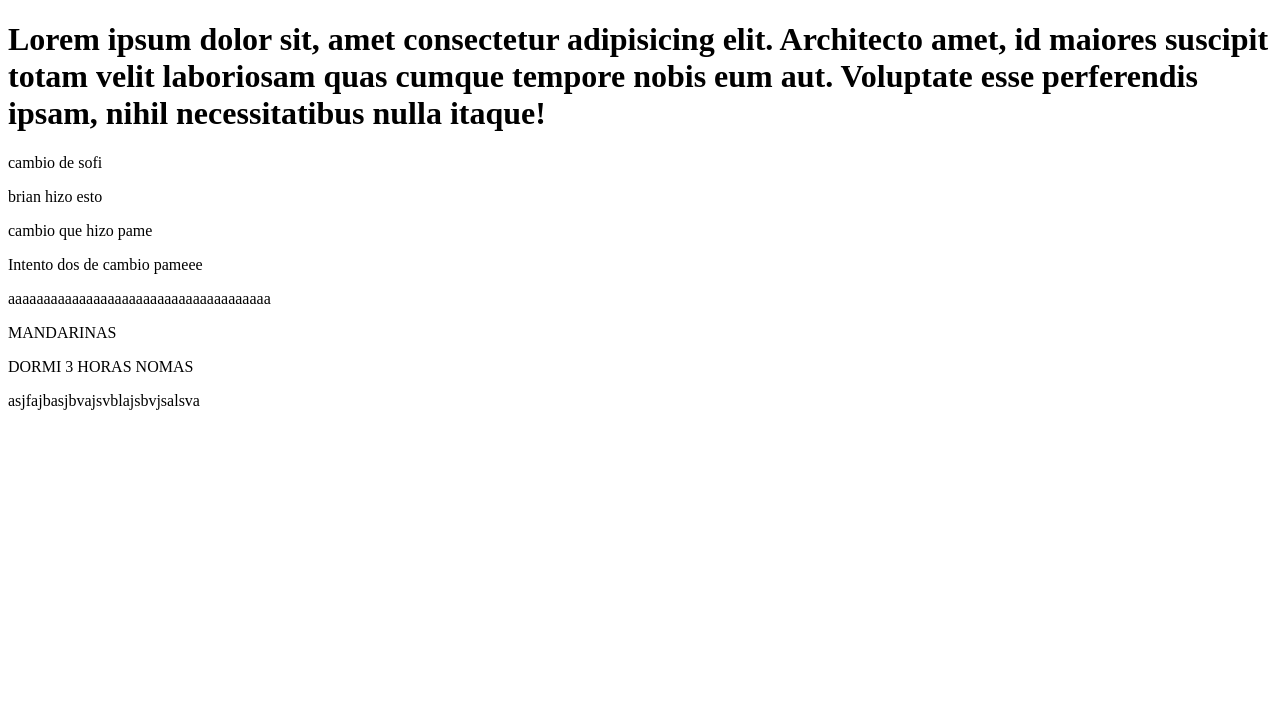
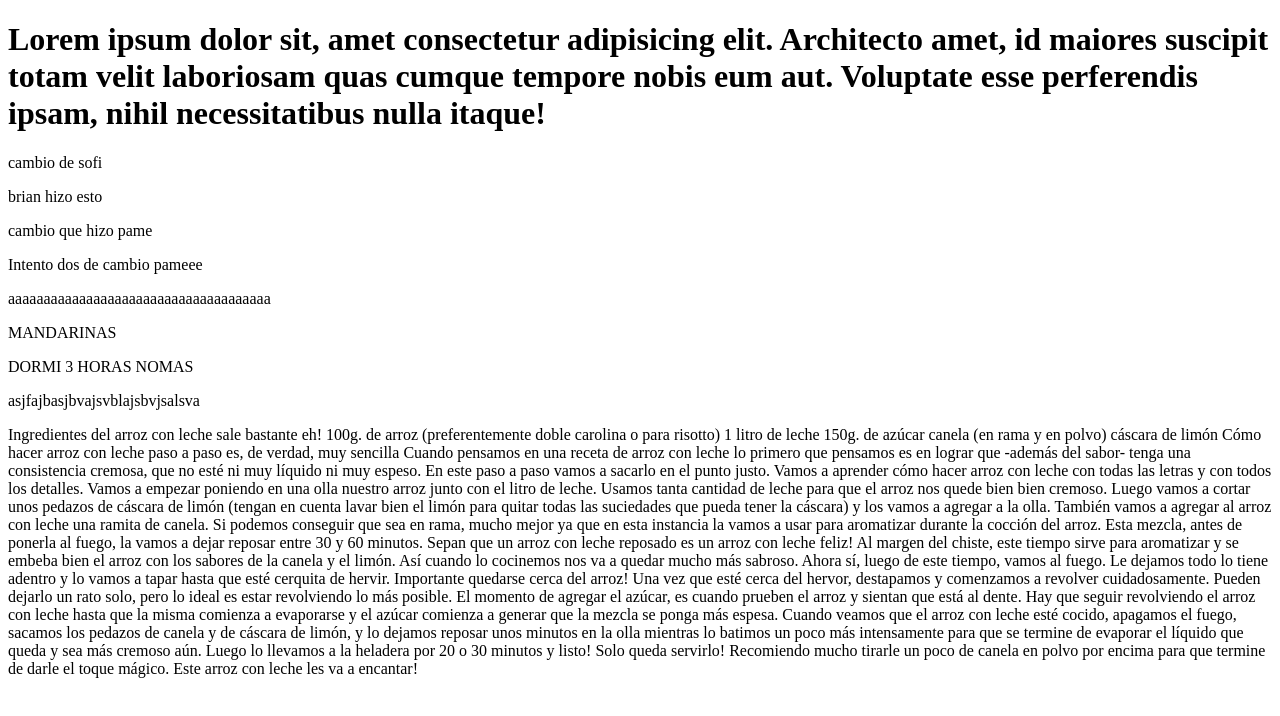
Before and after one commit to mathiashole/books-searcher, a plain HTML site: page index.html in a window 1280 px wide. Drawn offline with Linux system fonts and the light colour scheme.

Commit message:
Update index.html

```diff
--- a/index.html
+++ b/index.html
@@ -16,5 +16,25 @@
     <p>MANDARINAS</p>
     <p>DORMI 3 HORAS NOMAS</p>
     <p>asjfajbasjbvajsvblajsbvjsalsva</p>
+    <p>Ingredientes del arroz con leche
+        sale bastante eh!
+        100g. de arroz (preferentemente doble carolina o para risotto)
+        1 litro de leche
+        150g. de azúcar
+        canela (en rama y en polvo)
+        cáscara de limón
+        Cómo hacer arroz con leche paso a paso
+        es, de verdad, muy sencilla
+        Cuando pensamos en una receta de arroz con leche lo primero que pensamos es en lograr que -además del sabor- tenga una consistencia cremosa, que no esté ni muy líquido ni muy espeso. En este paso a paso vamos a sacarlo en el punto justo. Vamos a aprender cómo hacer arroz con leche con todas las letras y con todos los detalles.
+
+        Vamos a empezar poniendo en una olla nuestro arroz junto con el litro de leche. Usamos tanta cantidad de leche para que el arroz nos quede bien bien cremoso.
+        Luego vamos a cortar unos pedazos de cáscara de limón (tengan en cuenta lavar bien el limón para quitar todas las suciedades que pueda tener la cáscara) y los vamos a agregar a la olla.
+        También vamos a agregar al arroz con leche una ramita de canela. Si podemos conseguir  que sea en rama, mucho mejor ya que en esta instancia la vamos a usar para aromatizar durante la cocción del arroz.
+        Esta mezcla, antes de ponerla al fuego, la vamos a dejar reposar entre 30 y 60 minutos. Sepan que un arroz con leche reposado es un arroz con leche feliz! Al margen del chiste, este tiempo sirve para aromatizar y se embeba bien el arroz con los sabores de la canela y el limón. Así cuando lo cocinemos nos va a quedar mucho más sabroso.
+        Ahora sí, luego de este tiempo, vamos al fuego. Le dejamos todo lo tiene adentro y lo vamos a tapar hasta que esté cerquita de hervir. Importante quedarse cerca del arroz!
+        Una vez que esté cerca del hervor, destapamos y comenzamos a revolver cuidadosamente. Pueden dejarlo un rato solo, pero lo ideal es estar revolviendo lo más posible.
+        El momento de agregar el azúcar, es cuando prueben el arroz y sientan que está al dente. Hay que seguir revolviendo el arroz con leche hasta que la misma comienza a evaporarse y el azúcar comienza a generar que la mezcla se ponga más espesa.
+        Cuando veamos que el arroz con leche esté cocido, apagamos el fuego, sacamos los pedazos de canela y de cáscara de limón, y lo dejamos reposar unos minutos en la olla mientras lo batimos un poco más intensamente para que se termine de evaporar el líquido que queda y sea más cremoso aún.
+        Luego lo llevamos a la heladera por 20 o 30 minutos y listo! Solo queda servirlo! Recomiendo mucho tirarle un poco de canela en polvo por encima para que termine de darle el toque mágico. Este arroz con leche les va a encantar!</p>
 </body>
 </html>
```
